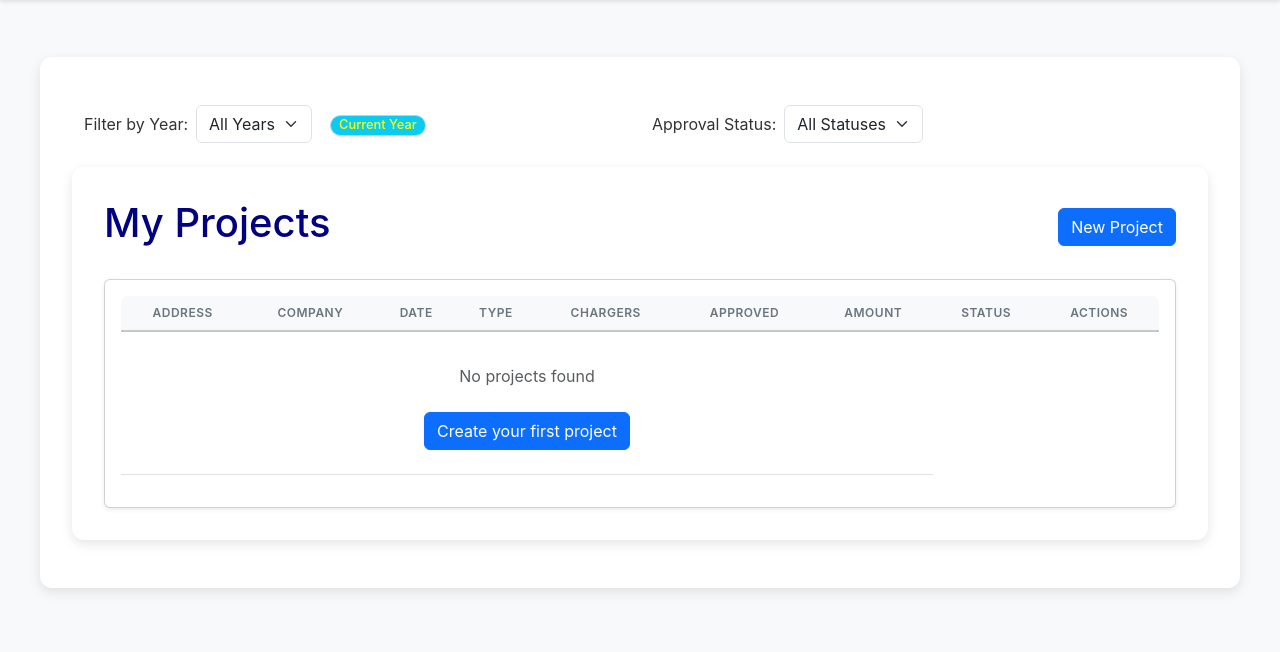
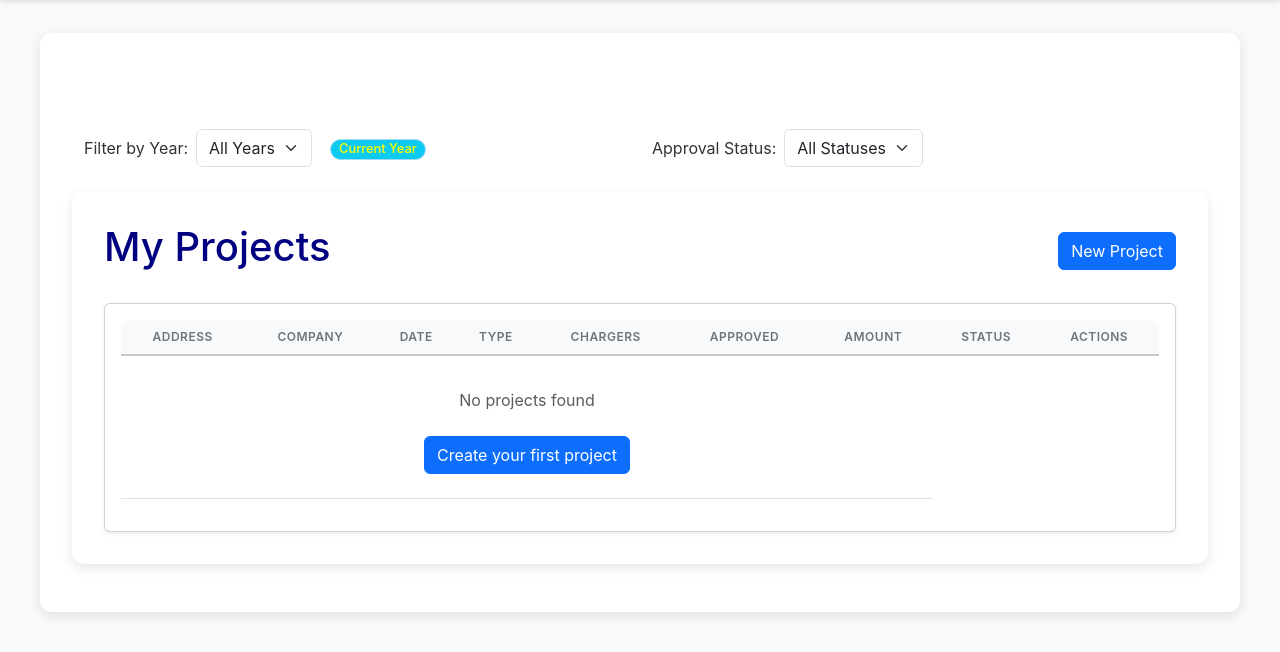
Before and after one commit to CarlosCruzValverde/testEstimator, a Flask app: page /portfolio/projects in a window 1280 px wide. Shown: the part 88-740 px from the top of the page. Run offline with Flask 3, Linux system fonts and the light colour scheme; the visitor is signed in with stand-in values (Sample User, id 1); parts of the project's set-up code (start-up, migrations or seed data) failed here and were passed over; some libraries are stand-ins or nearby versions.

Commit message:
Update listing_projects.html

```diff
--- a/templates/portfolio/listing_projects.html
+++ b/templates/portfolio/listing_projects.html
@@ -1,7 +1,7 @@
 {% extends "layout.html" %}
 
 {% block main %}
-<div class="container-fluid mb-4">
+<div class="container-fluid mb-4 pt-5">
     <div class="row align-items-center">
         <!-- Year Filter -->
         <div class="col-md-6">
```
